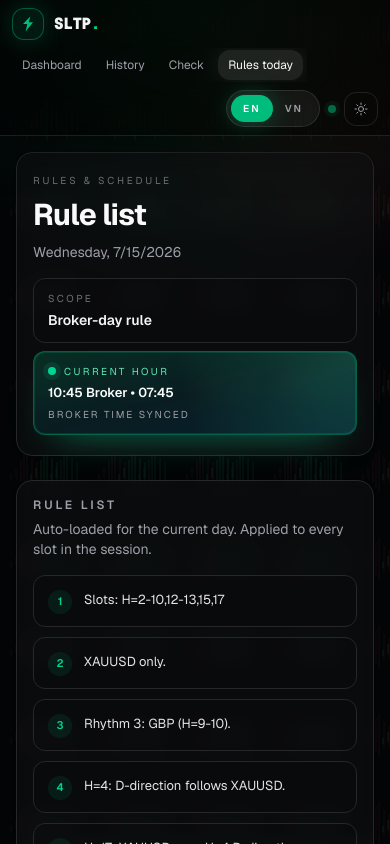
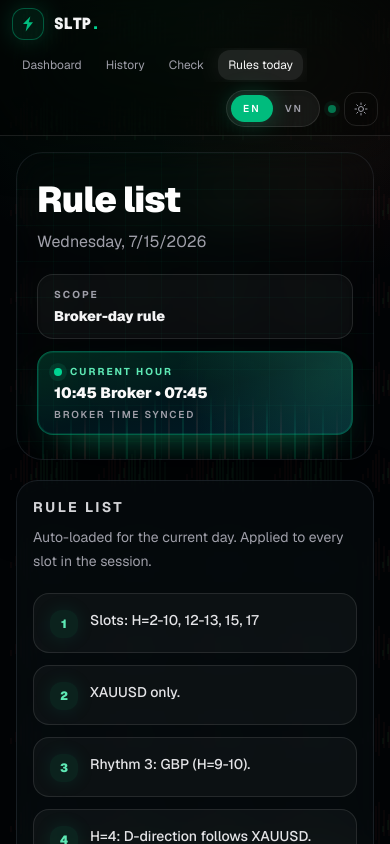
Before and after one commit to QuachGia1994/OAK-Hidden-SLTP-Manager, a Next.js app in the folder dashboard/: page /rules in a window 390 px wide. Shown: the top 844 px of the page. Built offline with nearby package versions, Linux system fonts and the light colour scheme.

Commit message:
Polish history and rules glass UI

```diff
--- a/dashboard/src/app/rules/page.tsx
+++ b/dashboard/src/app/rules/page.tsx
@@ -17,17 +17,15 @@ export default async function RulesPage() {
   const todayRules = getDayRules(locale, dayOfWeek, today);
 
   return (
-    <div className="page-shell max-w-3xl">
-      <header className="mb-6 sm:mb-8 rounded-2xl sm:rounded-3xl border border-zinc-200/80 dark:border-zinc-800 bg-white/80 dark:bg-zinc-900/40 backdrop-blur-sm px-4 py-5 sm:px-6 sm:py-7 shadow-sm">
-        <div className="flex flex-col gap-4 sm:gap-5">
+    <div className="page-shell max-w-4xl space-y-5">
+      <header className="glass-panel market-grid rounded-[1.65rem] px-5 py-6 sm:px-7 sm:py-7">
+        <div className="market-wave" aria-hidden="true" />
+        <div className="relative flex flex-col gap-5">
           <div className="min-w-0">
-            <p className="mb-2 text-[10px] uppercase tracking-[0.28em] sm:tracking-[0.32em] text-zinc-400 dark:text-zinc-500">
-              {locale === "EN" ? "Rules & Schedule" : "Quy tắc & Lịch"}
-            </p>
-            <h1 className="text-3xl sm:text-4xl lg:text-5xl font-bold tracking-tight leading-tight text-zinc-900 dark:text-zinc-50 break-words">
+            <h1 className="break-words text-4xl font-black leading-tight tracking-tight text-zinc-950 dark:text-white sm:text-5xl">
               {t.ruleList}
             </h1>
-            <p className="mt-2 text-sm sm:text-base text-zinc-500 dark:text-zinc-400">
+            <p className="mt-2 text-base text-zinc-500 dark:text-zinc-400">
               <BrowserDateText
                 date={today.toISOString()}
                 locale={t.dateTimeFormat}
@@ -36,7 +34,7 @@ export default async function RulesPage() {
             </p>
           </div>
 
-          <div className="flex flex-col sm:flex-row flex-wrap gap-2">
+          <div className="grid gap-3 sm:grid-cols-2">
             <MetaPill label={t.scope} value={locale === "EN" ? "Broker-day rule" : "Rule theo ngày broker"} />
             <MetaPill
               label={t.currentHour}
@@ -48,12 +46,12 @@ export default async function RulesPage() {
         </div>
       </header>
 
-      <section className="rounded-2xl sm:rounded-3xl border border-zinc-200/80 dark:border-zinc-800 bg-white/80 dark:bg-zinc-900/40 backdrop-blur-sm p-4 sm:p-6 shadow-sm">
-        <div className="mb-4 sm:mb-5">
-          <h2 className="text-xs sm:text-sm font-semibold uppercase tracking-[0.24em] sm:tracking-[0.28em] text-zinc-500 dark:text-zinc-400">
+      <section className="glass-card rounded-[1.35rem] p-4 sm:p-5">
+        <div className="mb-5">
+          <h2 className="text-sm font-bold uppercase tracking-[0.18em] text-zinc-600 dark:text-zinc-300">
             {t.ruleList}
           </h2>
-          <p className="mt-1.5 sm:mt-2 text-sm text-zinc-500 dark:text-zinc-400">
+          <p className="mt-2 text-sm leading-6 text-zinc-500 dark:text-zinc-400">
             {locale === "EN"
               ? "Auto-loaded for the current day. Applied to every slot in the session."
               : "Tự động lấy theo ngày hiện tại. Áp dụng cho toàn bộ slot trong ngày."}
@@ -61,17 +59,17 @@ export default async function RulesPage() {
         </div>
 
         {todayRules.length > 0 ? (
-          <ol className="space-y-2.5 sm:space-y-3">
+          <ol className="space-y-3">
             {todayRules.map((rule, index) => (
               <li
                 key={`${index}-${rule}`}
-                className="rounded-xl sm:rounded-2xl border border-zinc-200/70 dark:border-zinc-800 bg-zinc-50/90 dark:bg-zinc-950/35 px-3.5 py-3 sm:px-4 sm:py-3.5"
+                className="group rounded-2xl border border-zinc-200/70 bg-white/55 px-4 py-3.5 transition hover:-translate-y-0.5 hover:border-emerald-400/35 hover:shadow-[0_18px_50px_rgba(16,185,129,0.08)] dark:border-white/10 dark:bg-white/[0.035]"
               >
-                <div className="flex gap-3 min-w-0">
-                  <span className="mt-0.5 inline-flex h-6 w-6 shrink-0 items-center justify-center rounded-full bg-emerald-500/10 text-emerald-600 dark:text-emerald-400 text-[11px] sm:text-xs font-semibold">
+                <div className="flex min-w-0 gap-3">
+                  <span className="mt-0.5 inline-flex h-7 w-7 shrink-0 items-center justify-center rounded-xl bg-emerald-500/10 text-xs font-black text-emerald-600 shadow-[0_0_18px_rgba(16,185,129,0.12)] dark:text-emerald-300">
                     {index + 1}
                   </span>
-                  <p className="min-w-0 flex-1 text-[13px] sm:text-sm leading-6 text-zinc-700 dark:text-zinc-200 break-words">
+                  <p className="min-w-0 flex-1 break-words text-sm font-medium leading-6 text-zinc-700 dark:text-zinc-200">
                     {rule}
                   </p>
                 </div>
@@ -79,7 +77,7 @@ export default async function RulesPage() {
             ))}
           </ol>
         ) : (
-          <div className="rounded-xl sm:rounded-2xl border border-dashed border-zinc-300 dark:border-zinc-700 bg-zinc-50/70 dark:bg-zinc-950/30 px-4 py-6 text-sm text-zinc-500 dark:text-zinc-400 text-center">
+          <div className="rounded-2xl border border-dashed border-zinc-300 bg-zinc-500/[0.04] px-4 py-8 text-center text-sm font-medium text-zinc-500 dark:border-white/10 dark:text-zinc-400">
             {t.noRule}
           </div>
         )}
@@ -101,17 +99,17 @@ function MetaPill({
 }) {
   if (highlight) {
     return (
-      <div className="relative overflow-hidden rounded-xl sm:rounded-2xl border border-emerald-400/35 bg-gradient-to-br from-emerald-500/20 via-cyan-500/10 to-sky-500/15 px-3.5 py-3 sm:px-4 shadow-[0_18px_40px_-24px_rgba(16,185,129,0.75)] ring-1 ring-inset ring-emerald-400/15 min-w-0 flex-1 sm:flex-none sm:min-w-[220px]">
+      <div className="relative min-w-0 overflow-hidden rounded-2xl border border-emerald-400/35 bg-gradient-to-br from-emerald-500/20 via-cyan-500/10 to-sky-500/15 px-4 py-3 shadow-[0_18px_44px_-24px_rgba(16,185,129,0.75)] ring-1 ring-inset ring-emerald-400/15">
         <div className="pointer-events-none absolute inset-0 bg-[radial-gradient(circle_at_top_right,rgba(52,211,153,0.22),transparent_54%)]" />
-        <div className="relative flex items-center gap-2 text-[10px] uppercase tracking-[0.24em] sm:tracking-[0.28em] text-emerald-700 dark:text-emerald-300">
+        <div className="relative flex items-center gap-2 text-[10px] font-bold uppercase tracking-[0.2em] text-emerald-700 dark:text-emerald-300">
           <span className="h-2 w-2 shrink-0 rounded-full bg-emerald-400 shadow-[0_0_0_5px_rgba(16,185,129,0.12)]" />
           {label}
         </div>
-        <div className="relative mt-1 text-[13px] sm:text-[15px] font-semibold leading-5 text-zinc-900 dark:text-zinc-50 break-words">
+        <div className="relative mt-1 break-words text-[15px] font-black leading-5 text-zinc-900 dark:text-zinc-50">
           {value}
         </div>
         {subLabel && (
-          <div className="relative mt-1 text-[10px] uppercase tracking-[0.2em] sm:tracking-[0.24em] text-zinc-500 dark:text-zinc-400">
+          <div className="relative mt-1 text-[10px] font-semibold uppercase tracking-[0.18em] text-zinc-500 dark:text-zinc-400">
             {subLabel}
           </div>
         )}
@@ -120,9 +118,9 @@ function MetaPill({
   }
 
   return (
-    <div className="rounded-xl sm:rounded-2xl border border-zinc-200/80 dark:border-zinc-800 bg-zinc-50/90 dark:bg-zinc-950/35 px-3.5 py-3 sm:px-4 min-w-0 flex-1 sm:flex-none">
-      <div className="text-[10px] uppercase tracking-[0.24em] sm:tracking-[0.28em] text-zinc-400 dark:text-zinc-500">{label}</div>
-      <div className="mt-1 text-sm font-semibold text-zinc-800 dark:text-zinc-100 break-words">{value}</div>
+    <div className="min-w-0 rounded-2xl border border-white/10 bg-black/[0.03] px-4 py-3 shadow-inner dark:bg-white/[0.04]">
+      <div className="text-[10px] font-bold uppercase tracking-[0.2em] text-zinc-400">{label}</div>
+      <div className="mt-1 break-words text-sm font-black text-zinc-800 dark:text-zinc-100">{value}</div>
     </div>
   );
 }
--- a/dashboard/src/components/CollapsibleDay.tsx
+++ b/dashboard/src/components/CollapsibleDay.tsx
@@ -26,13 +26,13 @@ export function CollapsibleDay({ date, signals, isVIP, defaultOpen = false }: Co
   const weekday = weekdayLabel(date);
 
   return (
-    <div className="rounded-xl border border-zinc-200/80 dark:border-zinc-800 bg-white/70 dark:bg-zinc-900/35 shadow-sm overflow-hidden">
+    <div className="glass-card overflow-hidden rounded-[1.35rem]">
       <button
         onClick={() => setOpen(!open)}
-        className="flex items-center gap-3 w-full text-left group px-4 py-3.5"
+        className="group flex w-full items-center gap-3 px-4 py-4 text-left sm:px-5"
       >
         <svg
-          className={`w-4 h-4 text-zinc-400 dark:text-zinc-500 transition-transform duration-200 ${open ? "rotate-90" : ""}`}
+          className={`h-4 w-4 text-emerald-500 transition-transform duration-200 ${open ? "rotate-90" : ""}`}
           fill="none"
           viewBox="0 0 24 24"
           strokeWidth={2}
@@ -40,15 +40,15 @@ export function CollapsibleDay({ date, signals, isVIP, defaultOpen = false }: Co
         >
           <path strokeLinecap="round" strokeLinejoin="round" d="M8.25 4.5l7.5 7.5-7.5 7.5" />
         </svg>
-        <h2 className="text-sm font-medium text-zinc-700 dark:text-zinc-300 font-mono">
+        <h2 className="font-mono text-base font-black text-zinc-800 dark:text-zinc-100">
           {date} <span className="text-zinc-400 dark:text-zinc-500">({weekday})</span>
         </h2>
-        <span className="text-[10px] text-zinc-400 dark:text-zinc-500 ml-auto">
+        <span className="ml-auto rounded-full border border-zinc-200/70 bg-zinc-900/[0.035] px-3 py-1 text-[10px] font-bold uppercase tracking-[0.12em] text-zinc-500 dark:border-white/10 dark:bg-white/[0.05] dark:text-zinc-400">
           {daySignals.length} {locale === "EN" ? `signal${daySignals.length !== 1 ? "s" : ""}` : "tín hiệu"}
         </span>
       </button>
       {open && (
-        <div className="grid grid-cols-1 md:grid-cols-2 lg:grid-cols-3 gap-4 px-4 pb-4">
+        <div className="grid grid-cols-1 gap-3 border-t border-zinc-200/55 px-4 pb-4 pt-4 dark:border-white/10 md:grid-cols-2 xl:grid-cols-3">
           {daySignals.map((signal) => (
             <SignalCard
               key={`${signal.date}-${signal.hour}`}
--- a/dashboard/src/components/HistoryList.tsx
+++ b/dashboard/src/components/HistoryList.tsx
@@ -20,14 +20,21 @@ export function HistoryList({ signals, isVIP }: HistoryListProps) {
 
   if (dates.length === 0) {
     return (
-      <div className="text-center py-12 text-zinc-400 dark:text-zinc-500 text-base">
-        {locale === "EN" ? "No signals yet" : "Chưa có tín hiệu nào"}
+      <div className="glass-card rounded-[1.35rem] px-5 py-12 text-center">
+        <div className="mx-auto mb-3 grid h-12 w-12 place-items-center rounded-2xl border border-emerald-400/25 bg-emerald-500/10 text-emerald-500">
+          <svg className="h-6 w-6" viewBox="0 0 24 24" fill="none" aria-hidden="true">
+            <path d="M5 12h14M12 5v14" stroke="currentColor" strokeWidth={2} strokeLinecap="round" />
+          </svg>
+        </div>
+        <p className="text-base font-semibold text-zinc-500 dark:text-zinc-400">
+          {locale === "EN" ? "No signals yet" : "Chưa có tín hiệu nào"}
+        </p>
       </div>
     );
   }
 
   return (
-    <div className="space-y-8">
+    <div className="space-y-4">
       {dates.map((date, index) => (
         <CollapsibleDay
           key={date}
```
Also changed, not shown: dashboard/src/app/signals/page.tsx (+27 -21 lines), dashboard/src/lib/constants.ts (+10 -10 lines).
